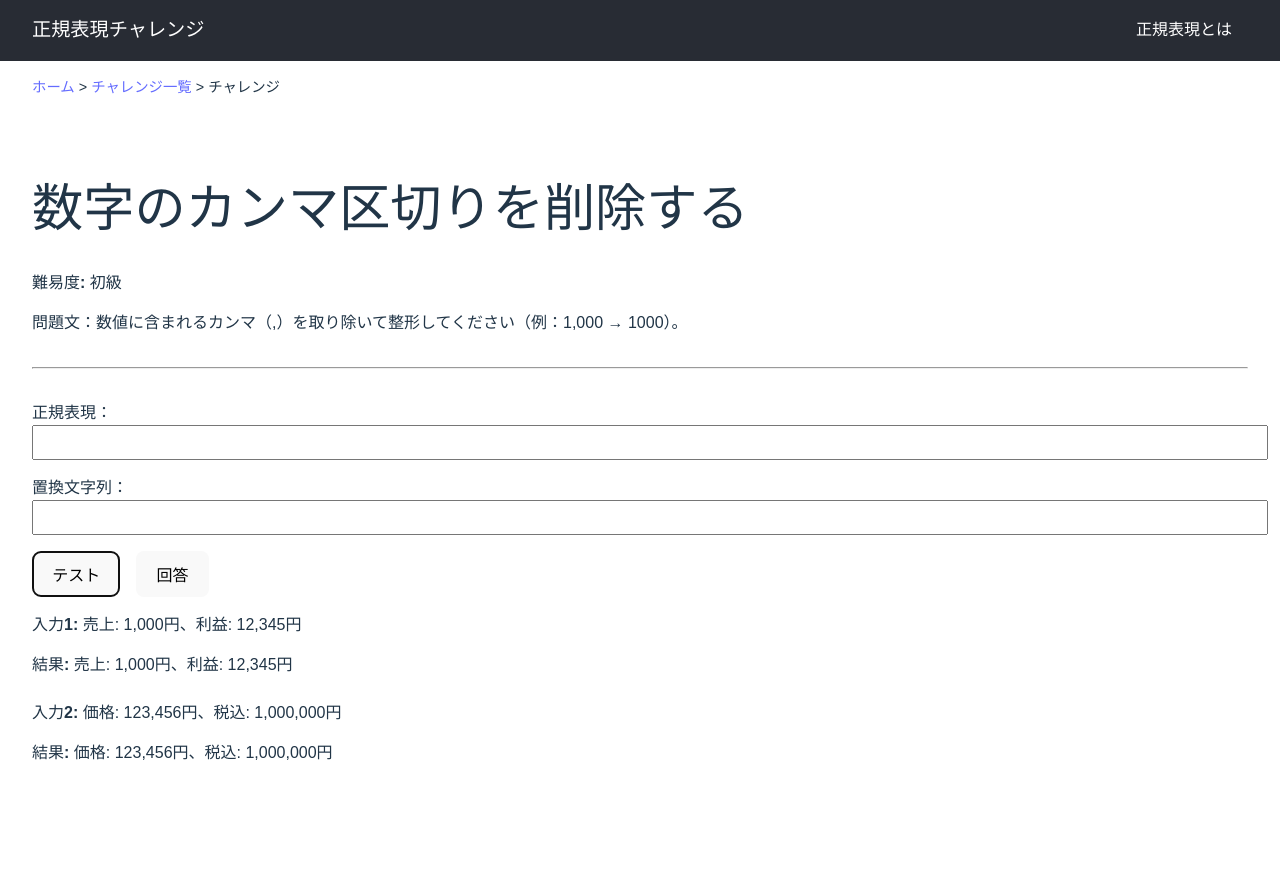
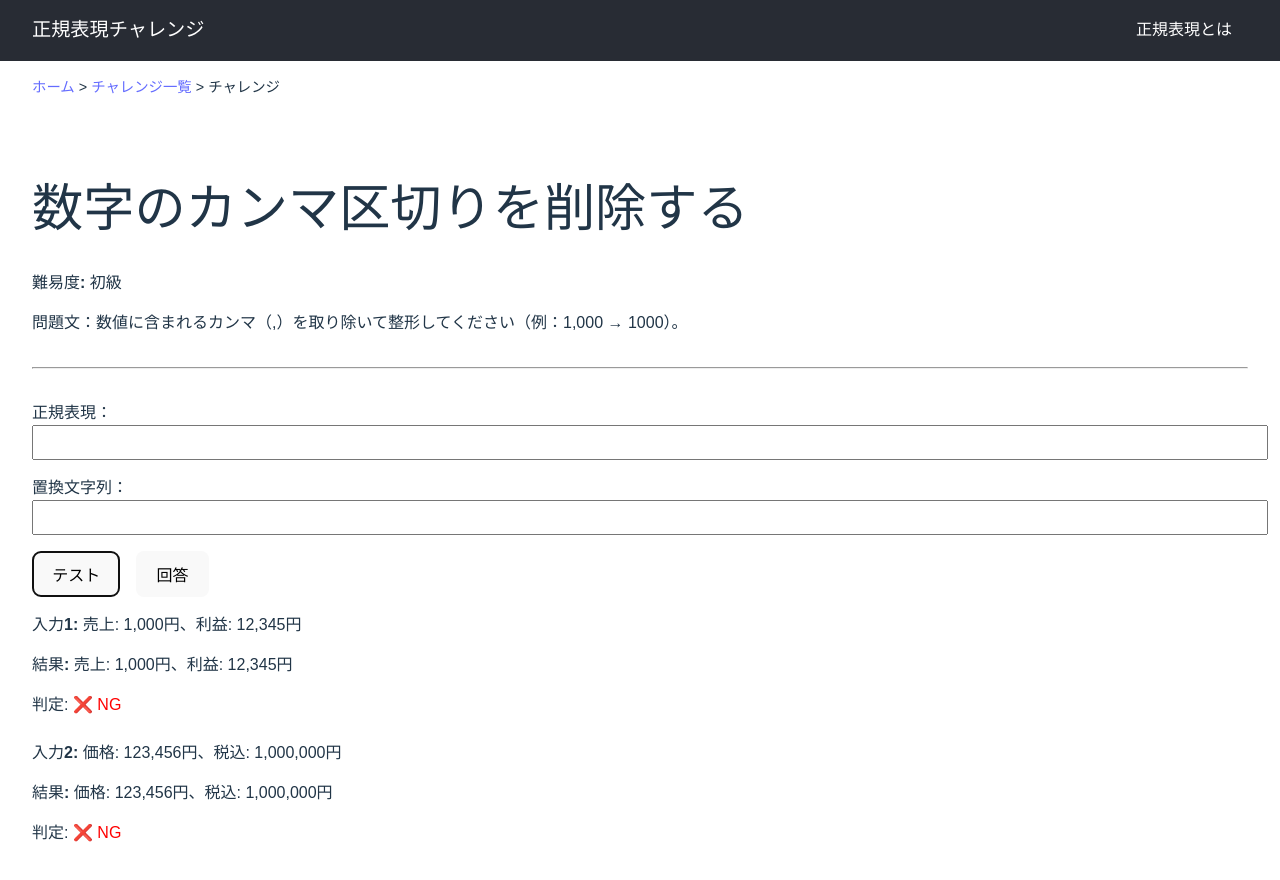
Before and after one commit to ishi720/regex-challenge, a React (Vite) app in the folder client/: page /challenge/1 in a window 1280 px wide. Both pictures are taken after a click on the button "テスト". Shown: the top 880 px of the page. Before the commit the page ends 821 px from the top, so only its background shows below. Built offline with nearby package versions, Linux system fonts and the light colour scheme.

Commit message:
テスト結果のOK・NGを表示

```diff
--- a/client/src/pages/ChallengePage.tsx
+++ b/client/src/pages/ChallengePage.tsx
@@ -71,12 +71,18 @@ const ChallengePage: React.FC = () => {
                 </button>
                 <button onClick={handleSubmit}>回答</button>
               </div>
-
               {challenge.sampleInputs.map((input, i) => (
                 <div key={i} style={{ marginBottom: '1.5rem' }}>
                   <p><strong>入力{i + 1}:</strong> {input}</p>
                   {testResults[i] !== undefined && (
-                    <p><strong>結果:</strong> {testResults[i]}</p>
+                    <>
+                      <p><strong>結果:</strong> {testResults[i]}</p>
+                      <p>
+                        判定: {testResults[i] === challenge.expectedOutputs[i][0]
+                          ? <span style={{ color: 'green' }}>✅ OK</span>
+                          : <span style={{ color: 'red' }}>❌ NG</span>}
+                      </p>
+                    </>
                   )}
                 </div>
               ))}
```
